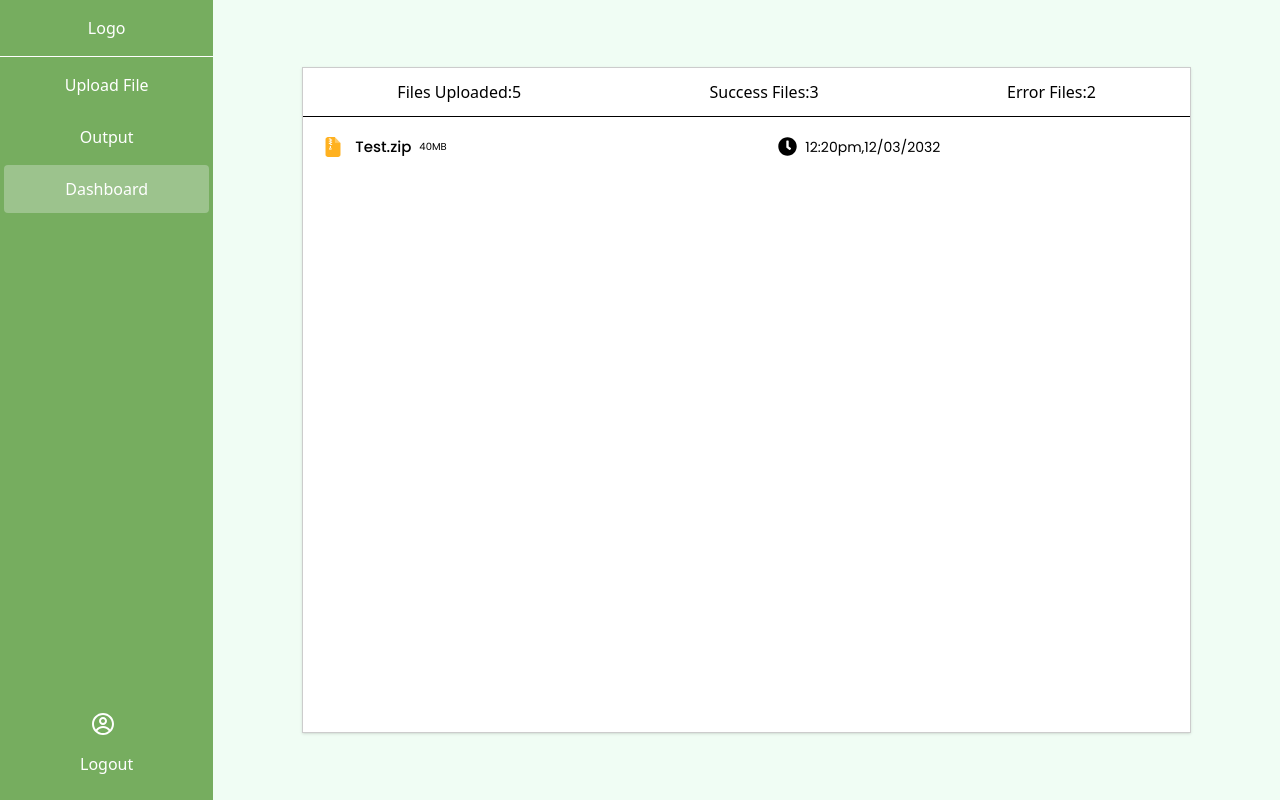
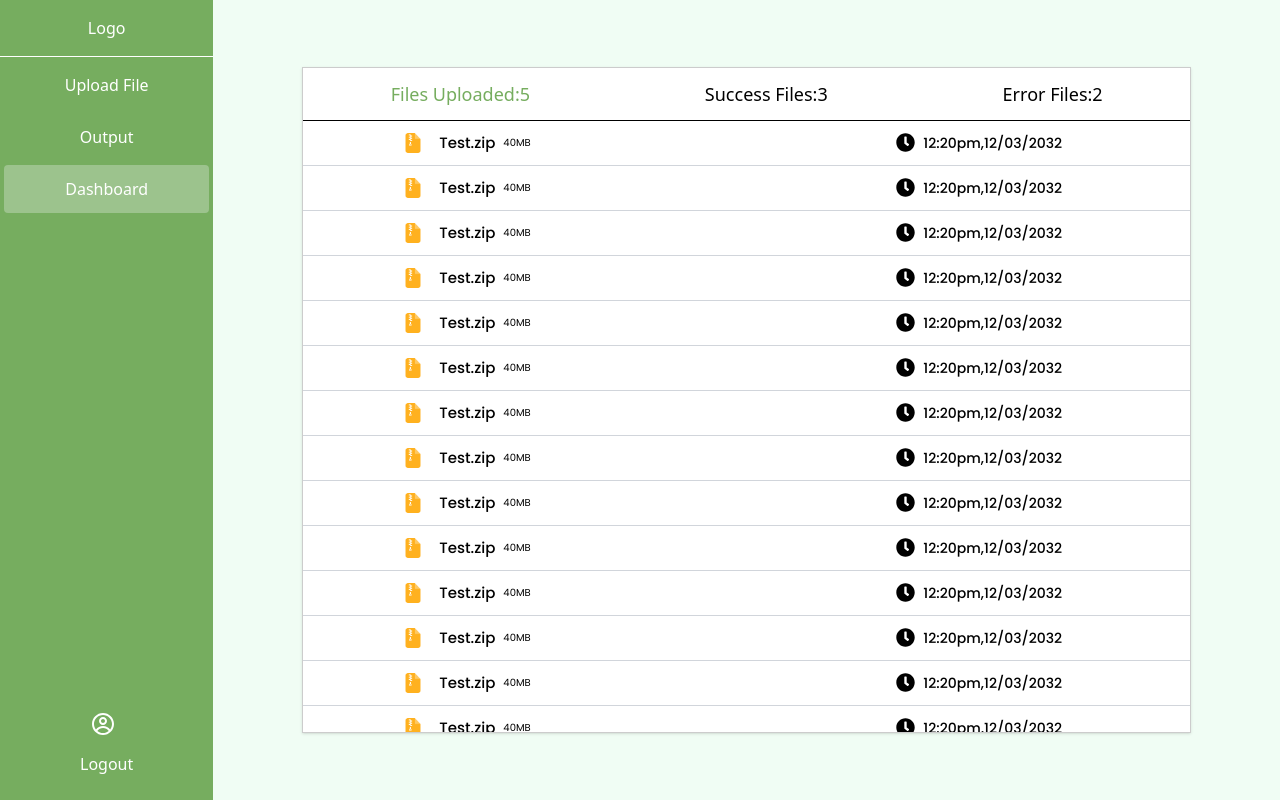
Before and after one commit to Jayspart45/rbg-projects, a React (Vite) app: page /user/dashboard in a window 1280 px wide. Built offline with nearby package versions, Linux system fonts and the light colour scheme; what localstorage-encrypt would draw is missing.

Commit message:
responsiveness fix

```diff
--- a/src/Pages/Login .jsx
+++ b/src/Pages/Login .jsx
@@ -6,14 +6,14 @@ import PropTypes from "prop-types";
 import axios from "axios";
 import { UserContext } from "../Context/Context";
 
-
 const Login = () => {
-  const {setName} =useContext(UserContext)
+  const { setName } = useContext(UserContext);
   const navigate = useNavigate();
-  const [admin, setAdmin] = useState(
+  const [admin, setAdmin] = useState("bg-Green text-white rounded-bl-lg");
+  // ("bg-Green text-white rounded-bl-lg");
+  const [user, setUser] = useState(
     "bg-white text-Green rounded-t-lg rounded-tr-lg"
   );
-  const [user, setUser] = useState("bg-Green text-white rounded-bl-lg");
   const [person, setPerson] = useState("admin");
   const [adminLogin, setAdminLogin] = useImmer({
     username: "",
@@ -44,37 +44,36 @@ const Login = () => {
         // let endpoint = "http://localhost:8000/signin";
         let endpoint = "http://192.168.123.161:80/signin";
         let formdata = new FormData();
-        formdata.append("person","admin")
-        formdata.append("name",adminLogin.name)
+        formdata.append("person", "admin");
+        formdata.append("name", adminLogin.name);
         formdata.append("email", adminLogin.email);
         formdata.append("password", adminLogin.password);
         const response = await axios.post(endpoint, formdata);
         console.log(response.status);
         if (response.status == 200) {
-          setName(adminLogin.username)
+          setName(adminLogin.username);
           navigate("/admin");
         }
       } catch (error) {
-        alert('invalid credentials')
+        alert("invalid credentials");
       }
-    }
-    else {
+    } else {
       try {
         // let endpoint = "http://localhost:8000/signin";
         let endpoint = "http://192.168.123.161:80/signin";
         let formdata = new FormData();
-        formdata.append("person","user")
-        formdata.append("name",userLogin.name)
+        formdata.append("person", "user");
+        formdata.append("name", userLogin.name);
         formdata.append("email", userLogin.email);
         formdata.append("password", userLogin.password);
         const response = await axios.post(endpoint, formdata);
         console.log(response.status);
         if (response.status == 200) {
-          setName(userLogin.username)
+          setName(userLogin.username);
           navigate("/user");
         }
       } catch (error) {
-        alert('invalid credentials')
+        alert("invalid credentials");
         console.log(error);
       }
     }
--- a/src/Pages/User/Dashboard.jsx
+++ b/src/Pages/User/Dashboard.jsx
@@ -8,33 +8,53 @@ let error = 2;
 const Dashboard = () => {
   const [sucees, setSucess] = useState("hidden");
   const [errors, setErrors] = useState("hidden");
+  const [active, Setactive] = useState({
+    s1: "text-Green",
+    s2: "text-black",
+    s3: "text-black",
+  });
   return (
-    <div className="w-full h-screen bg-green-50 flex items-center justify-center">
-      <div className="w-5/6 h-5/6 bg-white border border-solid border-black border-opacity-20 shadow">
-        <div className="w-full flex items-center justify-around border-0 border-b border-solid border-black">
+    <div className="w-full h-screen bg-green-50 flex items-center justify-center  ">
+      <div className="w-5/6 h-5/6 bg-white border border-solid border-black border-opacity-20 shadow overflow-y-auto">
+        <div className="w-full flex items-center bg-white justify-around border-0 border-b border-solid border-black sticky top-0 z-10">
           <button
-            className="bg-white py-1 px-2 rounded m-2 "
+            className={`bg-white py-1 px-2 rounded m-2 text-sm md:text-lg font-medium ${active.s1} `}
             onClick={() => {
               setSucess("hidden");
               setErrors("hidden");
+              Setactive({
+                s1: "text-Green",
+                s2: "text-black",
+                s3: "text-black",
+              });
             }}
           >
             Files Uploaded:{uploaded}
           </button>
           <button
-            className="bg-white py-1 px-2 rounded m-2"
+            className={`bg-white py-1 px-2 rounded m-2 text-sm md:text-lg  font-medium ${active.s2}`}
             onClick={() => {
               setSucess("");
               setErrors("hidden");
+              Setactive({
+                s1: "text-black",
+                s2: "text-Green",
+                s3: "text-black",
+              });
             }}
           >
             Success Files:{success}
           </button>
           <button
-            className="bg-white py-1 px-2 rounded m-2"
+            className={`bg-white py-1 px-2 rounded m-2 text-sm md:text-lg font-medium ${active.s3}`}
             onClick={() => {
               setSucess("hidden");
               setErrors("");
+              Setactive({
+                s1: "text-black",
+                s2: "text-black",
+                s3: "text-Green",
+              });
             }}
           >
             Error Files:{error}
@@ -42,6 +62,33 @@ const Dashboard = () => {
         </div>
         <Outlet />
         <Filelist sucess={sucees} error={errors} />
+        <Filelist sucess={sucees} error={errors} />
+        <Filelist sucess={sucees} error={errors} />
+        <Filelist sucess={sucees} error={errors} />
+        <Filelist sucess={sucees} error={errors} />
+        <Filelist sucess={sucees} error={errors} />
+        <Filelist sucess={sucees} error={errors} />
+        <Filelist sucess={sucees} error={errors} />
+        <Filelist sucess={sucees} error={errors} />
+        <Filelist sucess={sucees} error={errors} />
+        <Filelist sucess={sucees} error={errors} />
+        <Filelist sucess={sucees} error={errors} />
+        <Filelist sucess={sucees} error={errors} />
+        <Filelist sucess={sucees} error={errors} />
+        <Filelist sucess={sucees} error={errors} />
+        <Filelist sucess={sucees} error={errors} />
+        <Filelist sucess={sucees} error={errors} />
+        <Filelist sucess={sucees} error={errors} />
+        <Filelist sucess={sucees} error={errors} />
+        <Filelist sucess={sucees} error={errors} />
+        <Filelist sucess={sucees} error={errors} />
+        <Filelist sucess={sucees} error={errors} />
+        <Filelist sucess={sucees} error={errors} />
+        <Filelist sucess={sucees} error={errors} />
+        <Filelist sucess={sucees} error={errors} />
+        <Filelist sucess={sucees} error={errors} />
+        <Filelist sucess={sucees} error={errors} />
+        <Filelist sucess={sucees} error={errors} />
       </div>
     </div>
   );
--- a/src/Pages/User/Filelist.jsx
+++ b/src/Pages/User/Filelist.jsx
@@ -4,22 +4,24 @@ import check from "../../assets/Images/checked.png";
 import { RiErrorWarningLine } from "react-icons/ri";
 const Filelist = ({ sucess, error }) => {
   return (
-    <div className="w-3/4 flex justify-between font-Poppins text-sm space-y-3 p-5">
+    <div className="w-full flex justify-between font-Poppins text-sm md:space-y-3 px-3 py-3 lg:px-24 border-b border-gray-300">
       <div className="flex justify-between w-full ">
-        <div className="flex space-x-3">
-          <div className="flex ">
+        <div className="flex md:space-x-3 md:pr-2">
+          <div className="flex px-1 ">
             <img src={zip} className="h-5" />
           </div>
-          <div className="flex flex-row justify-center space-x-2">
+          <div className="flex flex-col md:flex-row justify-center space-x-2">
             <p className="text-[15px] font-medium">Test.zip</p>
             <p className="text-[10px]">40MB</p>
           </div>
         </div>
         <div className="flex">
-          <FaClock size={19} />
-          <p className="px-2">12:20pm,12/03/2032</p>
-          <img src={check} className={`h-5 px-6 ${sucess} `} />
-          <div>
+          <FaClock size={19} className="hidden md:block" />
+          <p className="px-2 text-[10px] md:text-sm font-medium">
+            12:20pm,12/03/2032
+          </p>
+          <img src={check} className={`h-5 md:px-3 ${sucess} `} />
+          <div className="md:px-3">
             <RiErrorWarningLine size={22} className={`text-red-600 ${error}`} />
           </div>
         </div>
```
